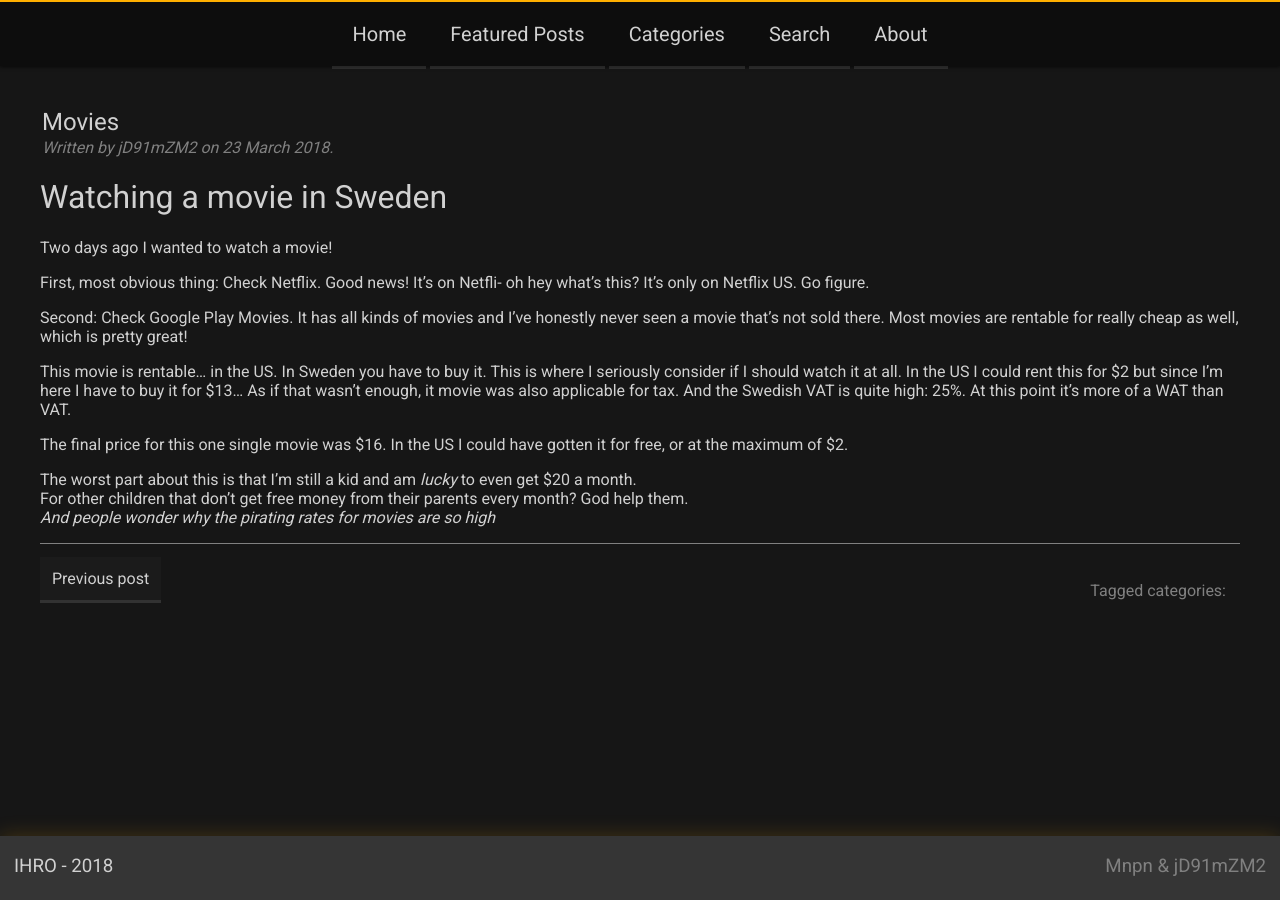
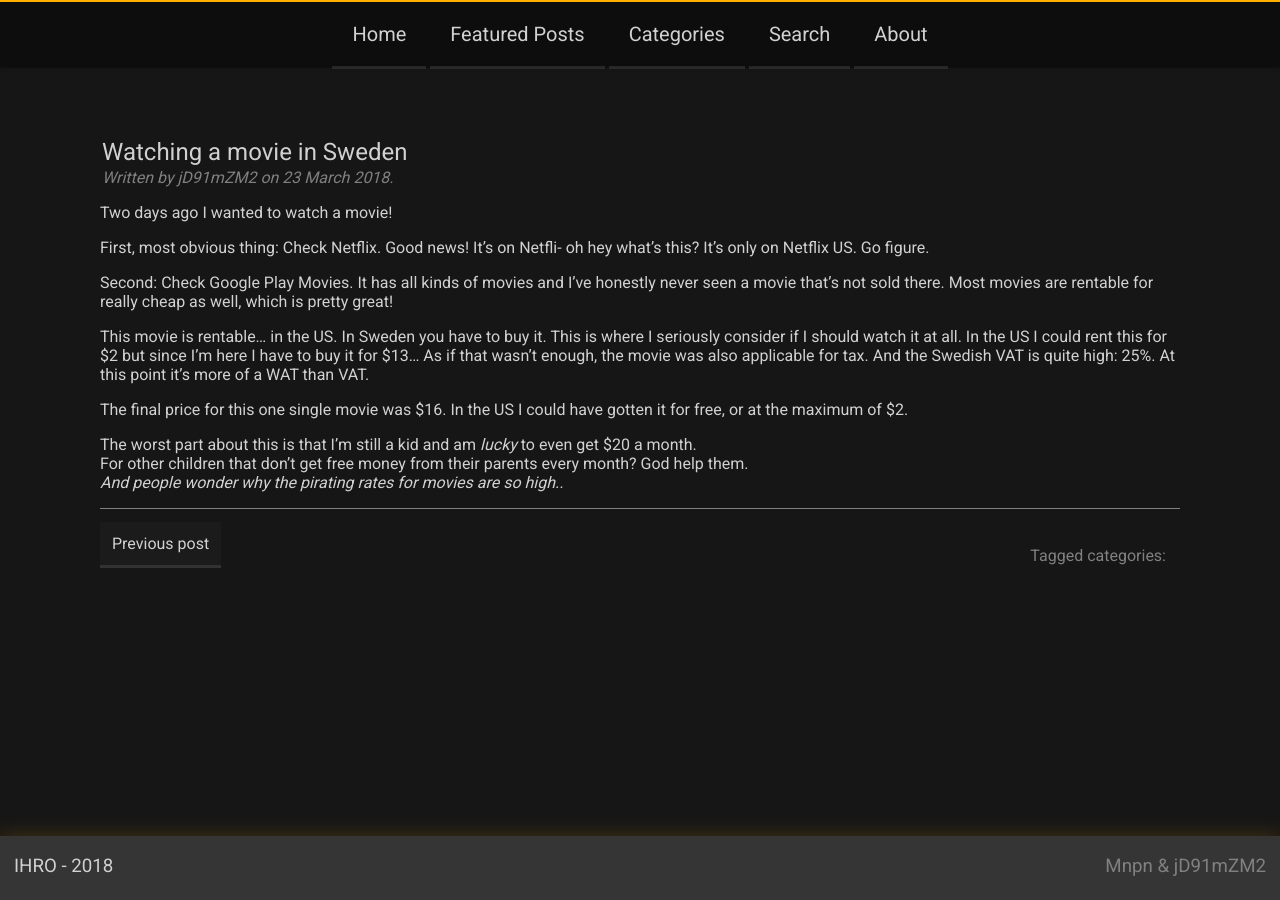
Before and after one commit to jaka2015/I-Hate-Restrictions-Online, a Jekyll site: the page built from _posts/2018-03-23-movies-in-sweden.md, in a window 1280 px wide. Built offline with Jekyll 4.4.1, drawn with Linux system fonts in a browser that asks for light colours.

Commit message:
Frontpage improvements and Post updated

```diff
--- a/_posts/2018-03-23-movies.md
+++ b/_posts/2018-03-23-movies-in-sweden.md
@@ -1,12 +1,11 @@
 ---
 layout: post
-title:  Movies
+title:  "Watching a movie in Sweden"
 date:   2018-03-23 11:40:00 +0100
 author: jD91mZM2
+description: ""
+categories:
 ---
-
-# Watching a movie in Sweden
-
 Two days ago I wanted to watch a movie!
 
 First, most obvious thing: Check Netflix.
@@ -20,7 +19,7 @@
 This movie is rentable... in the US. In Sweden you have to buy it.
 This is where I seriously consider if I should watch it at all.
 In the US I could rent this for $2 but since I'm here I have to buy it for $13...
-As if that wasn't enough, it movie was also applicable for tax.
+As if that wasn't enough, the movie was also applicable for tax.
 And the Swedish VAT is quite high: 25%. At this point it's more of a WAT than VAT.
 
 The final price for this one single movie was $16.
@@ -28,4 +27,4 @@
 
 The worst part about this is that I'm still a kid and am *lucky* to even get $20 a month.
 For other children that don't get free money from their parents every month? God help them.
-*And people wonder why the pirating rates for movies are so high*
+*And people wonder why the pirating rates for movies are so high..*
--- a/new_index.html
+++ b/new_index.html
@@ -28,7 +28,8 @@
 		{% assign post = site.posts.first %}
 		<h3>Most recent post</h3>
 		<h5>
-			{{ post.content | strip_html | truncate: 250 }}
+			<i>{{ post.title | truncate: 50 }}</i>:<br />
+			{{ post.content | strip_html | truncate: 200 }}
 		</h5>
 		<div class="navigation">
 			<a href="{{ post.url }}">Read more</a>
--- a/style.css
+++ b/style.css
@@ -254,8 +254,9 @@
 
 /* Posts */
 .post {
-	padding: 30px;
-	margin: 10px;
+	padding: 50px;
+	padding-top: 20px;
+	margin: 50px;
 	text-align: left
 }
 .post h2, h4 {
```
